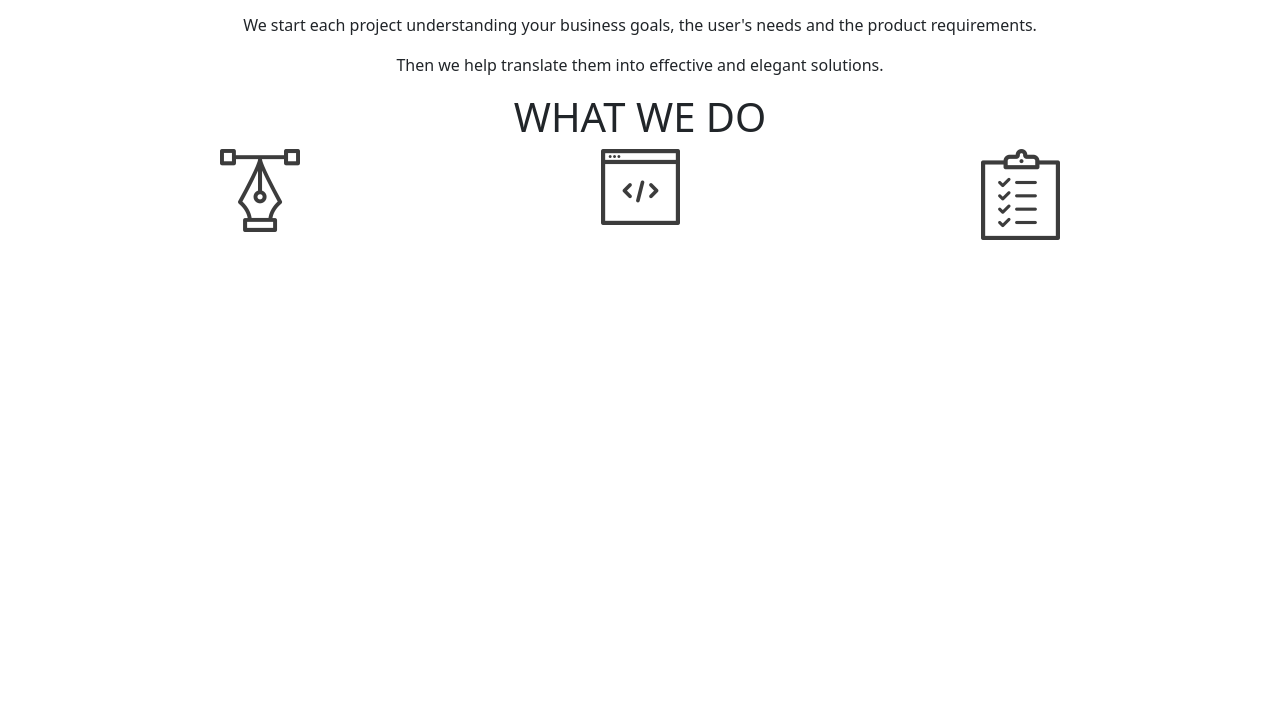
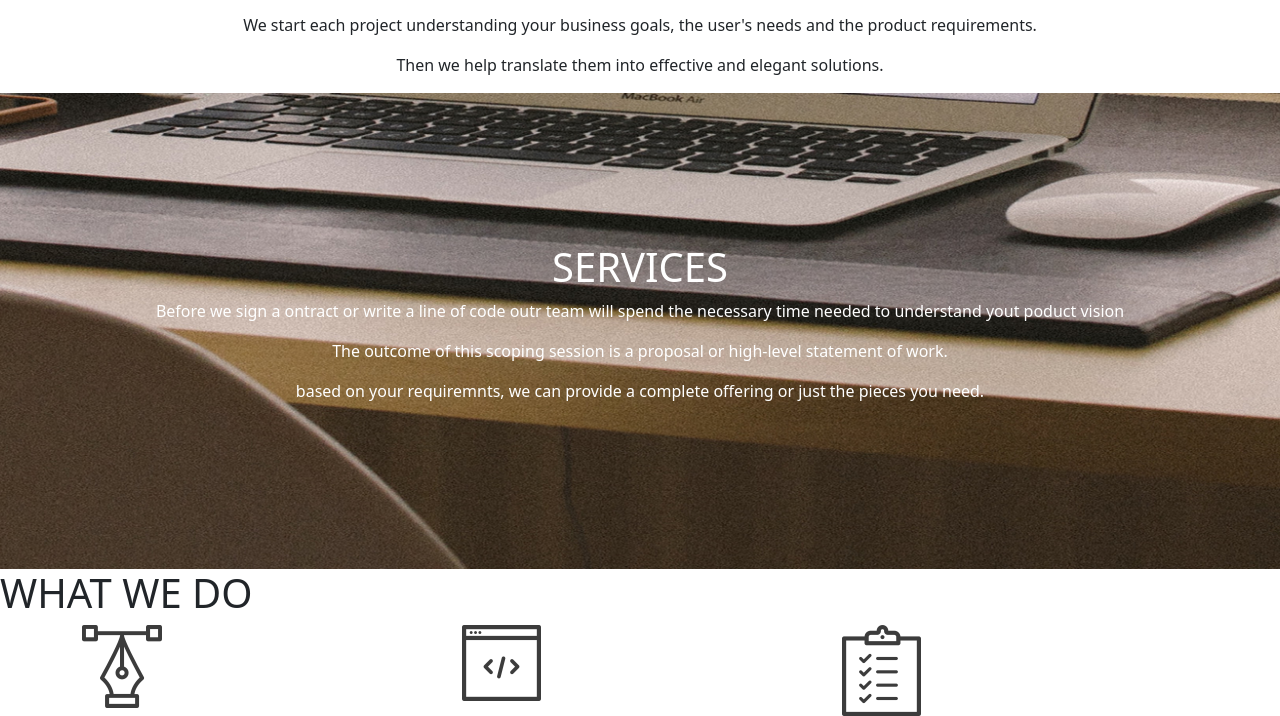
Before and after one commit to RoySamson-stack/delani-studio, a plain HTML site: page index.html in a window 1280 px wide. Shown: the part 955-1671 px from the top of the page. Before the commit the page ends 1195 px from the top, so only its background shows below. Drawn offline with nearby package versions, Linux system fonts and the light colour scheme.

Commit message:
making the services section and styling it

```diff
--- a/index.css
+++ b/index.css
@@ -4,7 +4,7 @@
 
 }
 .main-body{
-  background-image: url("./img/h_img.jpg");
+  background-image: url("img/h_img.jpg");
   background-position: center center;
   background-repeat: no-repeat;
   background-attachment: none;
@@ -23,4 +23,12 @@
   padding-top: 2em;
 }.services_section{
   text-align: center;
+  background-image: url("img/s_image.jpg");
+  background-position: center center;
+  background-repeat: no-repeat;
+  background-attachment: none;
+  background-size: cover;
+  padding-top: 150px;
+  padding-bottom: 150px;
+  color: white;
 }
--- a/index.html
+++ b/index.html
@@ -28,6 +28,12 @@
     </p>
   </div>
   <div class="services_section">
+  <h1>SERVICES</h1>
+  <p>Before we sign a ontract or write a line of code outr team will spend the necessary time needed to understand yout poduct vision</p>
+  <p>The outcome of this scoping session is a proposal or high-level statement of work.</p>
+  <p>based on your  requiremnts, we can provide a complete offering or just the pieces you need.</p>
+  </div>
+  <div class="work_section">
     <h1>WHAT WE DO</h1>
     <div class="container">
       <div class="row">
```
